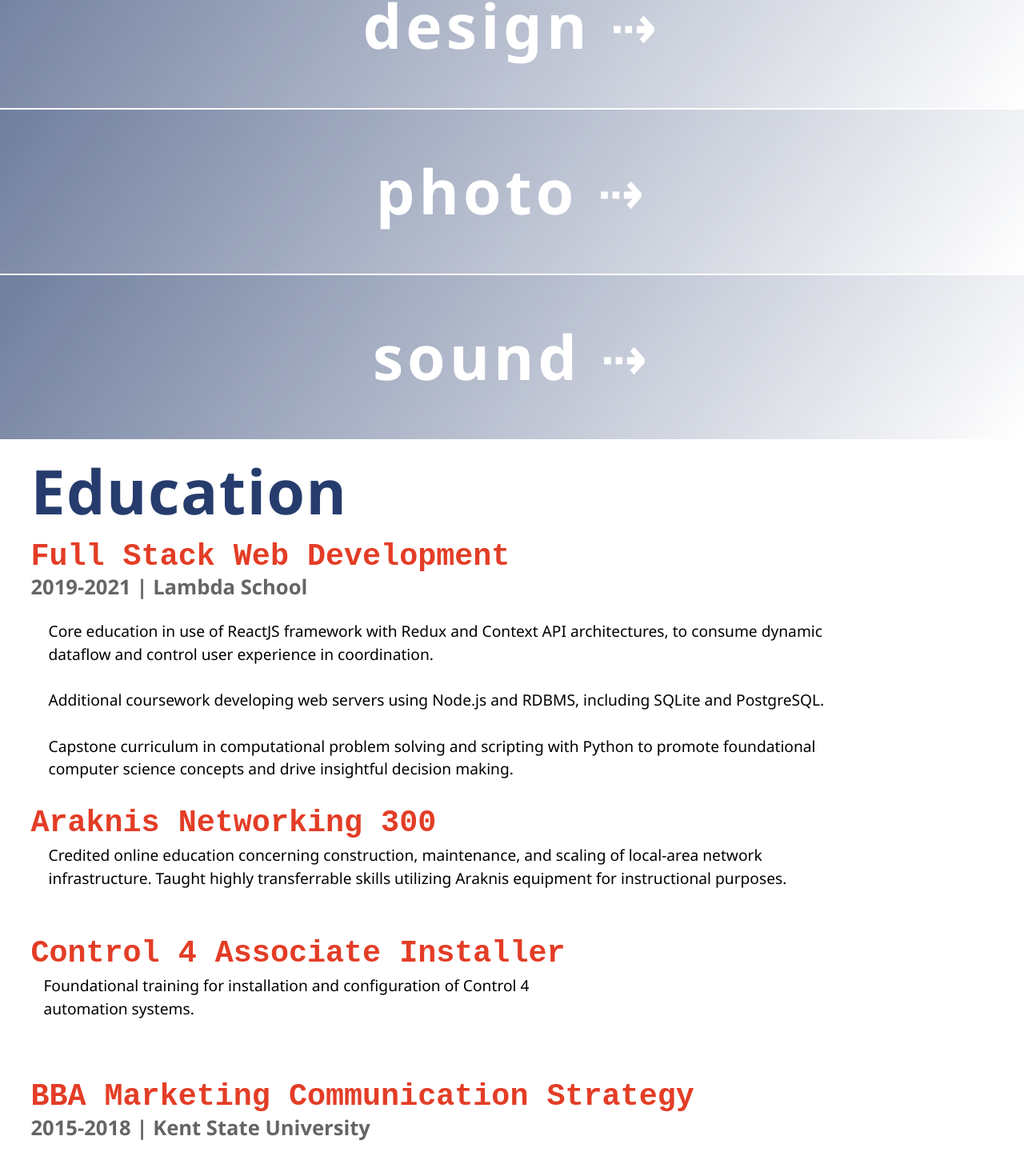
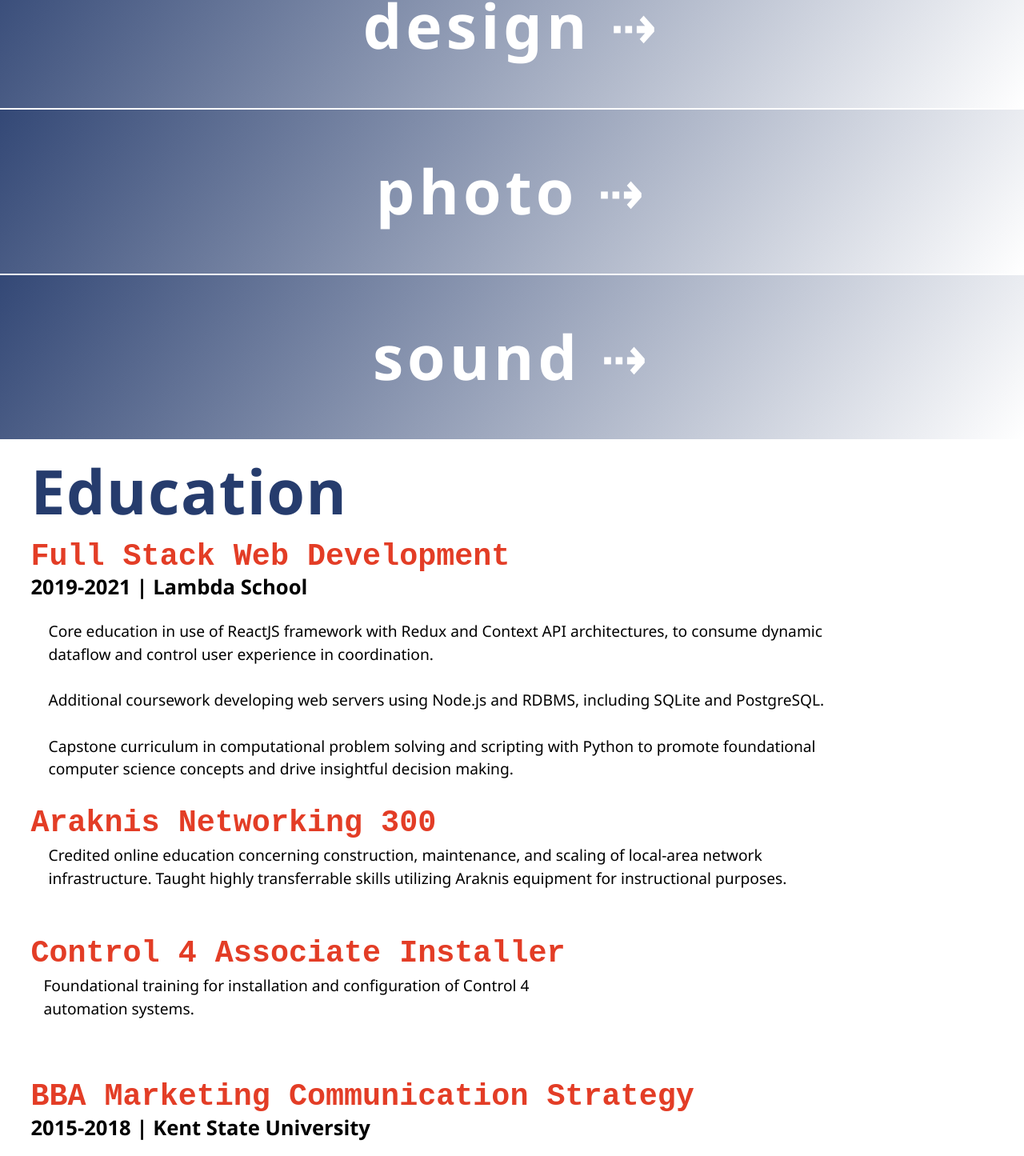
Before and after one commit to AvantGov/resume, a React (Create React App) app in the folder client/: page / in a window 1280 px wide. Shown: the part 1067-2512 px from the top of the page at 80% size. Built offline with nearby package versions, Linux system fonts and the light colour scheme; a web font is replaced by a local one.

Commit message:
some hot fixes

```diff
--- a/client/src/CSS/Home/Education.css
+++ b/client/src/CSS/Home/Education.css
@@ -27,7 +27,6 @@
 .EduProg__subheader {
     font-family: 'Segoe UI', Tahoma, Geneva, Verdana, sans-serif;
     font-weight: 600;
-    opacity: 60%;
     font-size: 2rem;
     padding-bottom: 2.5%;
 }
@@ -101,7 +100,6 @@
 .EduMrkt__subheader {
     font-family: 'Segoe UI', Tahoma, Geneva, Verdana, sans-serif;
     font-weight: 600;
-    opacity: 60%;
     font-size: 2rem;
     padding-bottom: 2.5%;
 }
@@ -124,7 +122,6 @@
 .minorFrame__title {
     font-family: 'Segoe UI', Tahoma, Geneva, Verdana, sans-serif;
     font-weight: 600;
-    opacity: 60%;
     font-size: 2.5rem;
     padding: 0 0 1.5% 0;
 }
--- a/client/src/CSS/Home/Header.css
+++ b/client/src/CSS/Home/Header.css
@@ -15,7 +15,6 @@
     position: absolute;
     background-color: #ffffff;
     border: 1px solid #c4e4ec;
-    /* opacity: 900%; */
     border-radius: 100px;
     display: flex;
     align-items: center;
@@ -33,13 +32,11 @@
     background-position: center;
     border-radius: 100px;
     background-size: cover;
-    /* opacity: 90%; */
   }
 
   .header__imgContainer {
     width: 100%;
     height: 300px;
-    /* opacity: 70%; */
     display: flex;
     align-items: center;
     justify-content: space-around;
--- a/client/src/CSS/Home/SkillList.css
+++ b/client/src/CSS/Home/SkillList.css
@@ -20,11 +20,8 @@
     padding: 5% 0 5% 0;
     border-bottom: 2px solid #ffffff;
     background: rgb(255,255,255);
-    opacity: 70%;
-    background: -moz-linear-gradient(306deg, rgba(255,255,255,0.00043767507002800965) 0%, rgba(38,60,109,0.938813025210084) 100%);
-    background: -webkit-linear-gradient(306deg, rgba(255,255,255,0.00043767507002800965) 0%, rgba(38,60,109,0.938813025210084) 100%);
+    background: rgb(255,255,255);
     background: linear-gradient(306deg, rgba(255,255,255,0.00043767507002800965) 0%, rgba(38,60,109,0.938813025210084) 100%);
-    filter: progid:DXImageTransform.Microsoft.gradient(startColorstr="#ffffff",endColorstr="#263c6d",GradientType=1);
 }
 
 .SkillList__link:hover {
@@ -32,6 +29,7 @@
     opacity: 90%;
     text-decoration: underline;
 }
+
 
 @media only screen and (max-width: 700px) {
     .SkillList__link {
--- a/client/src/CSS/Home/WorkList.css
+++ b/client/src/CSS/Home/WorkList.css
@@ -10,16 +10,11 @@
     font-weight: 1000;
     padding: 5% 0 5% 0;
     background: rgb(255,255,255);
-    opacity: 50%;
-    background: -moz-linear-gradient(306deg, rgba(255,255,255,0.00043767507002800965) 0%, rgba(38,60,109,0.938813025210084) 100%);
-    background: -webkit-linear-gradient(306deg, rgba(255,255,255,0.00043767507002800965) 0%, rgba(38,60,109,0.938813025210084) 100%);
     background: linear-gradient(306deg, rgba(255,255,255,0.00043767507002800965) 0%, rgba(38,60,109,0.938813025210084) 100%);
-    filter: progid:DXImageTransform.Microsoft.gradient(startColorstr="#ffffff",endColorstr="#263c6d",GradientType=1);
 }
 
 .WorkList__link:hover {
     background-color: #e33d26;
-    opacity: 90%;
     text-decoration: underline;
 }
 
--- a/client/src/CSS/SubDir/Design.css
+++ b/client/src/CSS/SubDir/Design.css
@@ -9,8 +9,15 @@
     margin-top: -20%;
 }
 
-@media only screen and (max-width: 700px) {
+
+
+@media only screen and (max-width: 1250px) {
     #Des004 {
         margin-top: 2%;
     }
+
+    .Design {
+            flex-direction: column;
+            align-items: center;
+    }
 }
--- a/client/src/CSS/SubDir/Development.css
+++ b/client/src/CSS/SubDir/Development.css
@@ -74,8 +74,7 @@
     color: #FFFFFF;
 }
 
-
-@media only screen and (max-width: 700px) {
+@media only screen and (max-width: 1250px) {
     .Development {
         flex-direction: column;
         align-items: center;
--- a/client/src/CSS/SubDir/LF_return.css
+++ b/client/src/CSS/SubDir/LF_return.css
@@ -9,11 +9,9 @@
     color: #FFFFFF;
     text-align: center;
     font-weight: 400;
-    opacity: 55%;
     background-color: #e33d26;
 }
 
 .LF_return:hover {
-    opacity: 80%;
     background-color: #263c6d;
 }
--- a/client/src/CSS/SubDir/ListFrame.css
+++ b/client/src/CSS/SubDir/ListFrame.css
@@ -7,7 +7,6 @@
     background: linear-gradient(306deg, rgba(255,255,255,0.00043767507002800965) 0%, rgba(38,60,109,0.938813025210084) 100%);
     filter: progid:DXImageTransform.Microsoft.gradient(startColorstr="#ffffff",endColorstr="#263c6d",GradientType=1);
     background-color: #e33d26;
-    opacity: 85%;
 }
 
 .ListFrame__title {
--- a/client/src/CSS/SubDir/Photo.css
+++ b/client/src/CSS/SubDir/Photo.css
@@ -5,3 +5,10 @@
     align-items: left;
     justify-content: space-around;
 }
+
+@media only screen and (max-width: 1250px) {
+    .Photo {
+        flex-direction: column;
+        align-items: center;
+    }
+}
--- a/client/src/CSS/SubDir/Sound.css
+++ b/client/src/CSS/SubDir/Sound.css
@@ -4,3 +4,10 @@
     align-items: flex-start;
     justify-content: space-around;
 }
+
+@media only screen and (max-width: 1250px) {
+    .Sound {
+        flex-direction: column;
+        align-items: center;
+    }
+}
```
Also changed, not shown: 1 other file (tests, documents, lock files or other folders).
